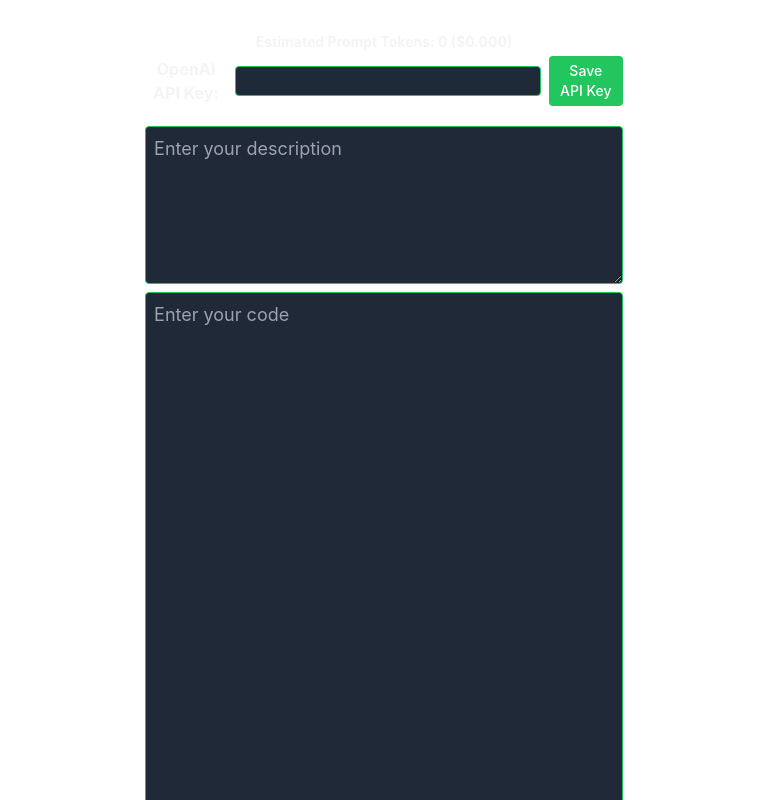
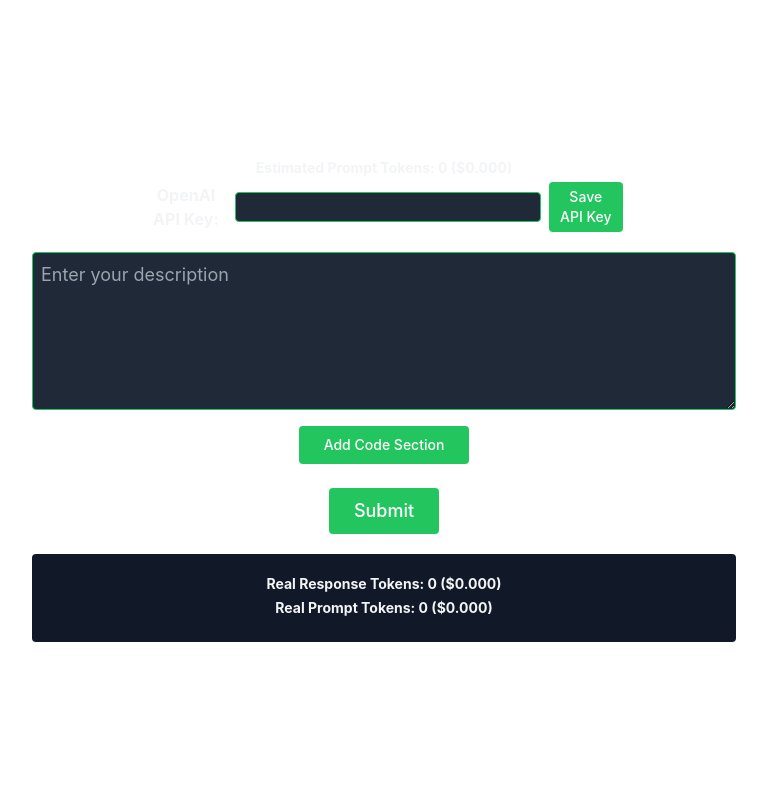
Before and after one commit to petersopko/gptcodepal, a Vue app: page / in a window 1280 px wide. Shown: the top 800 px of the page, without its empty margins (256-1023 px from the left). Built offline with nearby package versions, Linux system fonts and the light colour scheme.

Commit message:
added code chunks

```diff
--- /dev/null
+++ b/src/components/CodeInput.vue
@@ -0,0 +1,29 @@
+<template>
+    <div class="mb-4">
+        <input v-model="name" type="text"
+            class="w-full max-w-3xl p-2 text-lg border border-green-500 rounded mb-2 mx-auto bg-gray-800"
+            :placeholder="namePlaceholder" />
+        <textarea v-model="value" :placeholder="codePlaceholder" :rows="rows"
+            class="w-full max-w-3xl p-2 text-lg border border-green-500 rounded resize-y mb-2 mx-auto bg-gray-800"></textarea>
+    </div>
+</template>
+
+<script setup>
+import { ref, watch } from "vue";
+
+const props = defineProps({
+    modelValue: Object,
+    namePlaceholder: String,
+    codePlaceholder: String,
+    rows: Number,
+});
+
+const emit = defineEmits(["update:modelValue"]);
+
+const name = ref(props.modelValue.name);
+const value = ref(props.modelValue.code);
+
+watch([name, value], () => {
+    emit("update:modelValue", { name: name.value, code: value.value });
+});
+</script>
--- a/src/components/Gpt4Prompt.vue
+++ b/src/components/Gpt4Prompt.vue
@@ -1,17 +1,28 @@
 <template>
-  <div class="flex flex-col items-center justify-center relative text-gray-100">
+  <div class="flex flex-col items-center justify-center relative text-gray-100 w-full max-w-3xl">
     <Loader :loading="loading" />
     <div class="text-sm font-bold mb-1">
       Estimated Prompt Tokens: {{ tokenCount }} (${{ (tokenCount * 0.001 * 0.03).toFixed(3) }})
     </div>
     <ApiKeyInput @save-api-key="saveApiKey" />
     <TextInput v-model="description" placeholder="Enter your description" :rows="5" />
-    <TextInput v-model="code" placeholder="Enter your code" :rows="20" />
-    <button class="text-lg px-6 py-2 bg-green-500 text-white rounded cursor-pointer hover:bg-green-600 mt-2"
+    <div v-for="(codeChunk, index) in codeChunks" :key="index">
+      <CodeInput v-model="codeChunks[index]" name-placeholder="Name your code chunk" code-placeholder="Enter your code"
+        :rows="20" />
+      <button class="text-sm px-6 py-2 bg-red-500 text-white rounded cursor-pointer hover:bg-red-600 mt-2 mb-4"
+        @click="removeCodeChunk(index)">
+        Remove Code Chunk
+      </button>
+    </div>
+    <button class="text-sm px-6 py-2 bg-green-500 text-white rounded cursor-pointer hover:bg-green-600 mt-2 mb-4 mx-4"
+      @click="addCodeChunk">
+      Add Code Section
+    </button>
+    <button class="text-lg px-6 py-2 bg-green-500 text-white rounded cursor-pointer hover:bg-green-600 mt-2 mx-4"
       @click="submitPrompt">
       Submit
     </button>
-    <div class="rounded p-5 mt-5 w-full max-w-xl bg-gray-900">
+    <div class="rounded p-5 mt-5 w-full max-w-3xl bg-gray-900">
       <ResponseTokensInfo :responseTokens="responseTokens" :actualTokens="actualTokens" />
       <div class="whitespace-pre-wrap text-lg">{{ response }}</div>
     </div>
@@ -24,29 +35,42 @@ import axios from "axios";
 import Loader from "./Loader.vue";
 import ApiKeyInput from "./ApiKeyInput.vue";
 import TextInput from "./TextInput.vue";
+import CodeInput from "./CodeInput.vue";
 import ResponseTokensInfo from "./ResponseTokensInfo.vue";
 
 const description = ref("");
-const code = ref("");
 const response = ref("");
 const tokenCount = ref(0);
 const actualTokens = ref(0);
 const responseTokens = ref(0);
 const loading = ref(false);
 const apiKey = ref(localStorage.getItem("openai_api_key") || "");
+const codeChunks = ref([]);
 
 const saveApiKey = (key) => {
   localStorage.setItem("openai_api_key", key);
   apiKey.value = key;
 };
 
+const addCodeChunk = () => {
+  codeChunks.value.push({ name: "", code: "" });
+};
+
+const removeCodeChunk = (index) => {
+  codeChunks.value.splice(index, 1);
+};
+
 async function submitPrompt() {
-  if (!description.value || !code.value) return;
+  if (!description.value || codeChunks.value.length === 0) return;
   loading.value = true;
 
-  const formattedPrompt = `${description.value}\n\`\`\`${code.value}\`\`\``;
+  const formattedCodeChunks = codeChunks.value
+    .map((chunk) => `\n${chunk.name}\n\`\`\`${chunk.code}\`\`\``)
+    .join("");
+
+  const formattedPrompt = `${description.value}${formattedCodeChunks}`;
   const url = "https://api.openai.com/v1/chat/completions";
-
+  console.log("Prompt:", formattedPrompt)
   try {
     const result = await axios.post(
       url,
@@ -80,7 +104,7 @@ async function submitPrompt() {
 async function fetchTokenCount() {
   try {
     const response = await axios.post("http://localhost:5000/count_tokens", {
-      text: `${description.value}\n\`\`\`${code.value}\`\`\``
+      text: `${description.value}${codeChunks.value.map((chunk) => `\n${chunk.name}\n\`\`\`${chunk.code}\`\`\``).join("")}`,
     });
     return response.data.token_count;
   } catch (error) {
@@ -89,7 +113,7 @@ async function fetchTokenCount() {
   }
 }
 
-watch([description, code], async () => {
+watch([description, codeChunks], async () => {
   tokenCount.value = await fetchTokenCount();
 });
 </script>
--- a/src/components/TextInput.vue
+++ b/src/components/TextInput.vue
@@ -1,6 +1,6 @@
 <template>
     <textarea v-model="value" :placeholder="placeholder" :rows="rows"
-        class="w-full max-w-xl p-2 text-lg border border-green-500 rounded resize-y mb-2 mx-auto bg-gray-800"></textarea>
+        class="w-full max-w-3xl p-2 text-lg border border-green-500 rounded resize-y mb-2 mx-auto bg-gray-800"></textarea>
 </template>
 
 <script setup>
```
Also changed, not shown: 2 other files (tests, documents, lock files or other folders).
